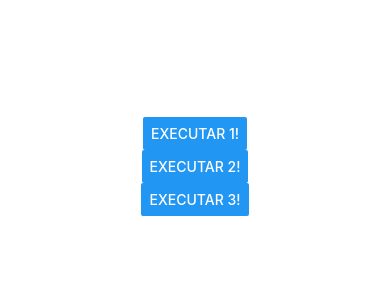
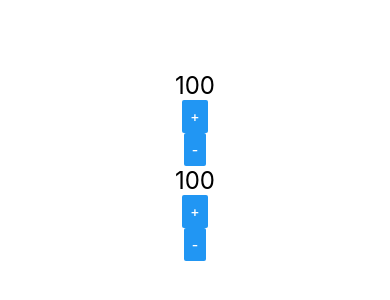
Before and after one commit to leohenriq/AprendizadoReactNative, a React Native app in the folder Exercicios/: screen / in a window 390 px wide. Shown: the part 256-556 px from the top of the page. Built offline with nearby package versions, Linux system fonts and the light colour scheme.

Commit message:
estado do component

```diff
--- a/Exercicios/src/App.js
+++ b/Exercicios/src/App.js
@@ -1,6 +1,7 @@
 import React from 'react';
 import {View, StyleSheet} from 'react-native';
-import Button from './components/Button';
+import Contador from './components/Contador';
+// import Button from './components/Button';
 // import Titulo from './components/Titulo';
 // import Aleatorio from './components/Aleatorio';
 // import Primeiro from './components/Primeiro';
@@ -8,7 +9,10 @@
 // import MinMax from './components/MinMax';
 export default () => (
   <View style={style.App}>
-    <Button />
+    <Contador inicial={100} />
+    <Contador inicial={100} passo={13} />
+
+    {/* <Button /> */}
     {/* <Titulo principal="1234" secundario="4321" /> */}
     {/* <Aleatorio min={5} max={10} /> */}
     {/* EXPLICAÇÃO:
--- /dev/null
+++ b/Exercicios/src/components/Contador.js
@@ -0,0 +1,19 @@
+import React, {Fragment, useState} from 'react';
+import {Text, Button} from 'react-native';
+import Estilo from './estilo';
+
+export default ({inicial = 0, passo = 1}) => {
+  // let numero = inicial;
+
+  const [numero, setNumero] = useState(inicial);
+
+  const inc = () => setNumero(numero + passo);
+  const dec = () => setNumero(numero - passo);
+  return (
+    <Fragment>
+      <Text style={Estilo.txtG}>{numero}</Text>
+      <Button title="+" onPress={inc} />
+      <Button title="-" onPress={dec} />
+    </Fragment>
+  );
+};
```
